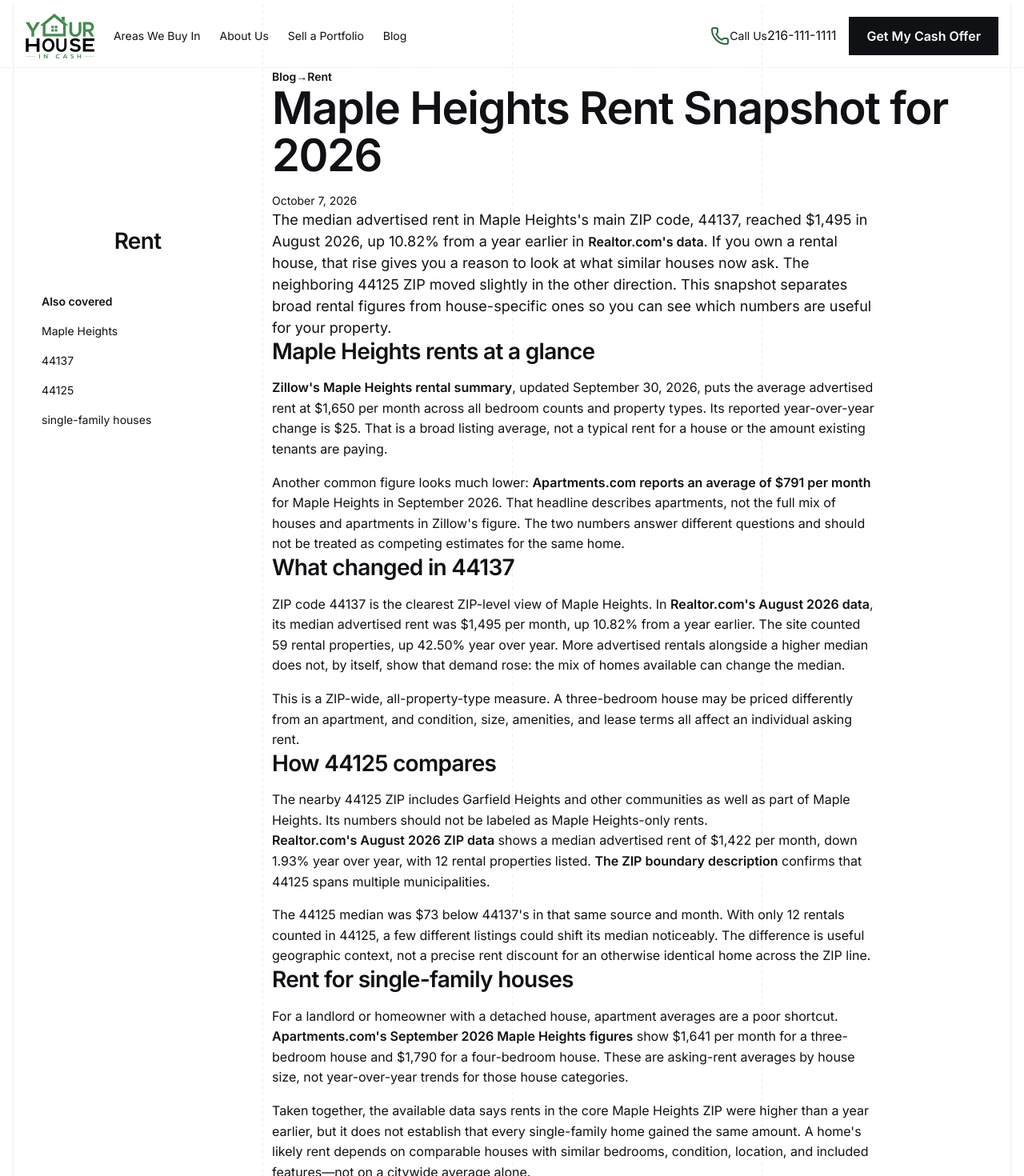
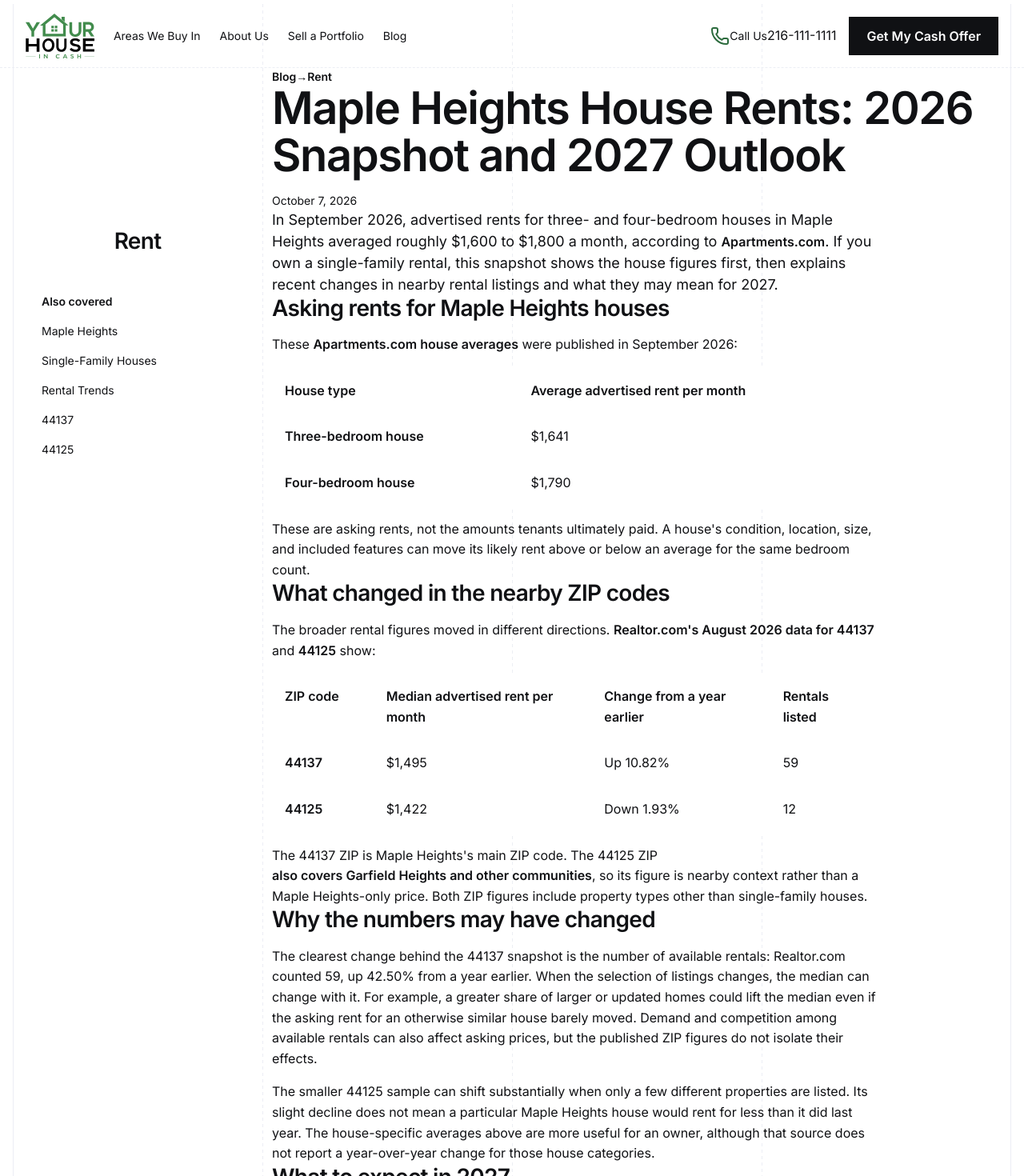
Before and after one commit to YHICAdmin/your-house-in-cash, a Next.js app: page /blog/maple-heights-rental-market-snapshot-2026 in a window 1280 px wide. Shown: the top 1470 px of the page at 80% size. Built offline with nearby package versions, Linux system fonts and the light colour scheme.

Commit message:
udpate article

```diff
--- a/project-documentation/website-specification/content/blog/maple-heights-rental-market-snapshot-2026.md
+++ b/project-documentation/website-specification/content/blog/maple-heights-rental-market-snapshot-2026.md
@@ -2,35 +2,45 @@
 
 Publication date: 2026-10-07
 
-Topics covered: Maple Heights, 44137, 44125, single-family houses
+Topics covered: Maple Heights, Single-Family Houses, Rental Trends, 44137, 44125
 
-# Maple Heights Rent Snapshot for 2026
+# Maple Heights House Rents: 2026 Snapshot and 2027 Outlook
 
-The median advertised rent in Maple Heights's main ZIP code, 44137, reached $1,495 in August 2026, up 10.82% from a year earlier in [Realtor.com's data](https://www.realtor.com/local/market/ohio/zipcode-44137). If you own a rental house, that rise gives you a reason to look at what similar houses now ask. The neighboring 44125 ZIP moved slightly in the other direction. This snapshot separates broad rental figures from house-specific ones so you can see which numbers are useful for your property.
+In September 2026, advertised rents for three- and four-bedroom houses in Maple Heights averaged roughly $1,600 to $1,800 a month, according to [Apartments.com](https://www.apartments.com/rent-market-trends/maple-heights-oh/). If you own a single-family rental, this snapshot shows the house figures first, then explains recent changes in nearby rental listings and what they may mean for 2027.
 
-## Maple Heights rents at a glance
+## Asking rents for Maple Heights houses
 
-[Zillow's Maple Heights rental summary](https://www.zillow.com/rental-manager/market-trends/maple-heights-oh/), updated September 30, 2026, puts the average advertised rent at $1,650 per month across all bedroom counts and property types. Its reported year-over-year change is $25. That is a broad listing average, not a typical rent for a house or the amount existing tenants are paying.
+These [Apartments.com house averages](https://www.apartments.com/rent-market-trends/maple-heights-oh/) were published in September 2026:
 
-Another common figure looks much lower: [Apartments.com reports an average of $791 per month](https://www.apartments.com/rent-market-trends/maple-heights-oh/) for Maple Heights in September 2026. That headline describes apartments, not the full mix of houses and apartments in Zillow's figure. The two numbers answer different questions and should not be treated as competing estimates for the same home.
+| House type | Average advertised rent per month |
+| --- | --- |
+| Three-bedroom house | $1,641 |
+| Four-bedroom house | $1,790 |
 
-## What changed in 44137
+These are asking rents, not the amounts tenants ultimately paid. A house's condition, location, size, and included features can move its likely rent above or below an average for the same bedroom count.
 
-ZIP code 44137 is the clearest ZIP-level view of Maple Heights. In [Realtor.com's August 2026 data](https://www.realtor.com/local/market/ohio/zipcode-44137), its median advertised rent was $1,495 per month, up 10.82% from a year earlier. The site counted 59 rental properties, up 42.50% year over year. More advertised rentals alongside a higher median does not, by itself, show that demand rose: the mix of homes available can change the median.
+## What changed in the nearby ZIP codes
 
-This is a ZIP-wide, all-property-type measure. A three-bedroom house may be priced differently from an apartment, and condition, size, amenities, and lease terms all affect an individual asking rent.
+The broader rental figures moved in different directions. [Realtor.com's August 2026 data for 44137](https://www.realtor.com/local/market/ohio/zipcode-44137) and [44125](https://www.realtor.com/local/market/ohio/zipcode-44125) show:
 
-## How 44125 compares
+| ZIP code | Median advertised rent per month | Change from a year earlier | Rentals listed |
+| --- | --- | --- | --- |
+| 44137 | $1,495 | Up 10.82% | 59 |
+| 44125 | $1,422 | Down 1.93% | 12 |
 
-The nearby 44125 ZIP includes Garfield Heights and other communities as well as part of Maple Heights. Its numbers should not be labeled as Maple Heights-only rents. [Realtor.com's August 2026 ZIP data](https://www.realtor.com/local/market/ohio/zipcode-44125) shows a median advertised rent of $1,422 per month, down 1.93% year over year, with 12 rental properties listed. [The ZIP boundary description](https://www.zipdatamaps.com/44125) confirms that 44125 spans multiple municipalities.
+The 44137 ZIP is Maple Heights's main ZIP code. The 44125 ZIP [also covers Garfield Heights and other communities](https://www.zipdatamaps.com/44125), so its figure is nearby context rather than a Maple Heights-only price. Both ZIP figures include property types other than single-family houses.
 
-The 44125 median was $73 below 44137's in that same source and month. With only 12 rentals counted in 44125, a few different listings could shift its median noticeably. The difference is useful geographic context, not a precise rent discount for an otherwise identical home across the ZIP line.
+## Why the numbers may have changed
 
-## Rent for single-family houses
+The clearest change behind the 44137 snapshot is the number of available rentals: Realtor.com counted 59, up 42.50% from a year earlier. When the selection of listings changes, the median can change with it. For example, a greater share of larger or updated homes could lift the median even if the asking rent for an otherwise similar house barely moved. Demand and competition among available rentals can also affect asking prices, but the published ZIP figures do not isolate their effects.
 
-For a landlord or homeowner with a detached house, apartment averages are a poor shortcut. [Apartments.com's September 2026 Maple Heights figures](https://www.apartments.com/rent-market-trends/maple-heights-oh/) show $1,641 per month for a three-bedroom house and $1,790 for a four-bedroom house. These are asking-rent averages by house size, not year-over-year trends for those house categories.
+The smaller 44125 sample can shift substantially when only a few different properties are listed. Its slight decline does not mean a particular Maple Heights house would rent for less than it did last year. The house-specific averages above are more useful for an owner, although that source does not report a year-over-year change for those house categories.
 
-Taken together, the available data says rents in the core Maple Heights ZIP were higher than a year earlier, but it does not establish that every single-family home gained the same amount. A home's likely rent depends on comparable houses with similar bedrooms, condition, location, and included features—not on a citywide average alone.
+## What to expect in 2027
+
+Our outlook is for Maple Heights house asking rents to stay broadly steady or rise modestly in 2027, rather than repeat the 10.82% ZIP-wide increase reported for 44137. This is an inference from mixed signals: [Zillow's September 2026 citywide average](https://www.zillow.com/rental-manager/market-trends/maple-heights-oh/) across all property types was only $25 higher than a year earlier; 44125's median slipped; and 44137 had substantially more rentals listed. Those measures point to a more measured outlook than the 44137 headline alone suggests.
+
+For an owner weighing another rental term, the practical comparison is the rent similar houses can ask when yours becomes available, alongside expected vacancy, repairs, and ongoing costs. The table gives a starting point; the result for your house will depend on its condition and the competing listings at that time.
 
 # Final CTA
 
--- a/src/components/blog/blog-article.tsx
+++ b/src/components/blog/blog-article.tsx
@@ -3,6 +3,7 @@
 import { Fragment, type ReactNode } from "react";
 import { Banknote, Clock } from "lucide-react";
 import { FinalCta } from "@/components/ui/final-cta";
+import { ContentTable } from "@/components/ui/content-table";
 import { SiteFooter } from "@/components/layout/site-footer";
 import { renderSituationInline } from "@/components/situation/situation-inline";
 import { getExternalLinkProps } from "@/lib/link-target";
@@ -56,6 +57,15 @@
               case "subheading": element = <h3 id={block.id} className="text-heading-4">{content}</h3>; break;
               case "quote": element = <blockquote><p>{content}</p></blockquote>; break;
               case "list": element = <ul>{block.items!.map((item, itemIndex) => <li key={itemIndex}>{renderSituationInline(item, article.references)}</li>)}</ul>; break;
+              case "table": {
+                const heading = article.blocks.slice(0, index).findLast(item => item.type === "heading" || item.type === "subheading");
+                element = <ContentTable
+                  labelledBy={heading?.id}
+                  columns={block.columns!.map(cell => renderSituationInline(cell, article.references))}
+                  rows={block.rows!.map(row => row.map(cell => renderSituationInline(cell, article.references)))}
+                />;
+                break;
+              }
               default: element = <p className={index < firstHeading ? "text-body-large" : undefined}>{content}</p>;
             }
             return <Fragment key={block.id ?? index}>
```
